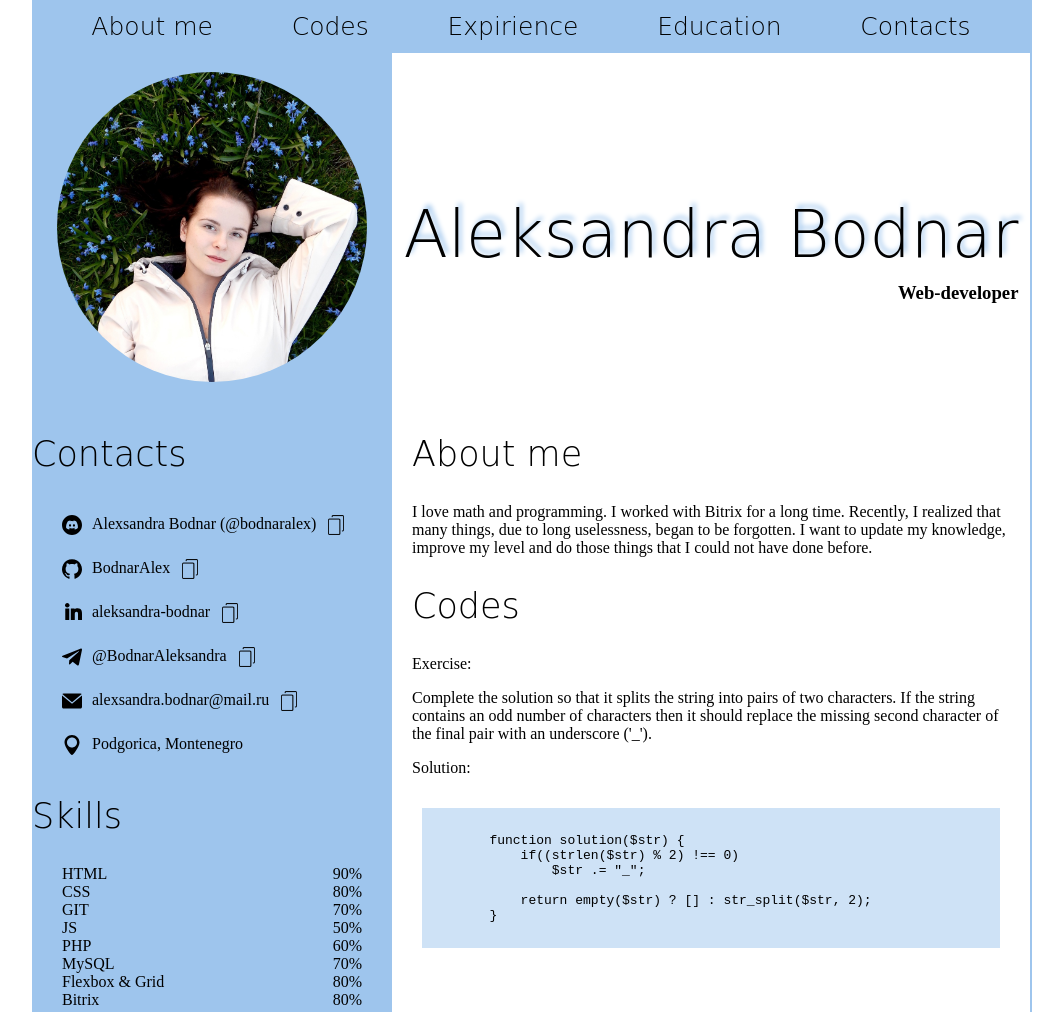
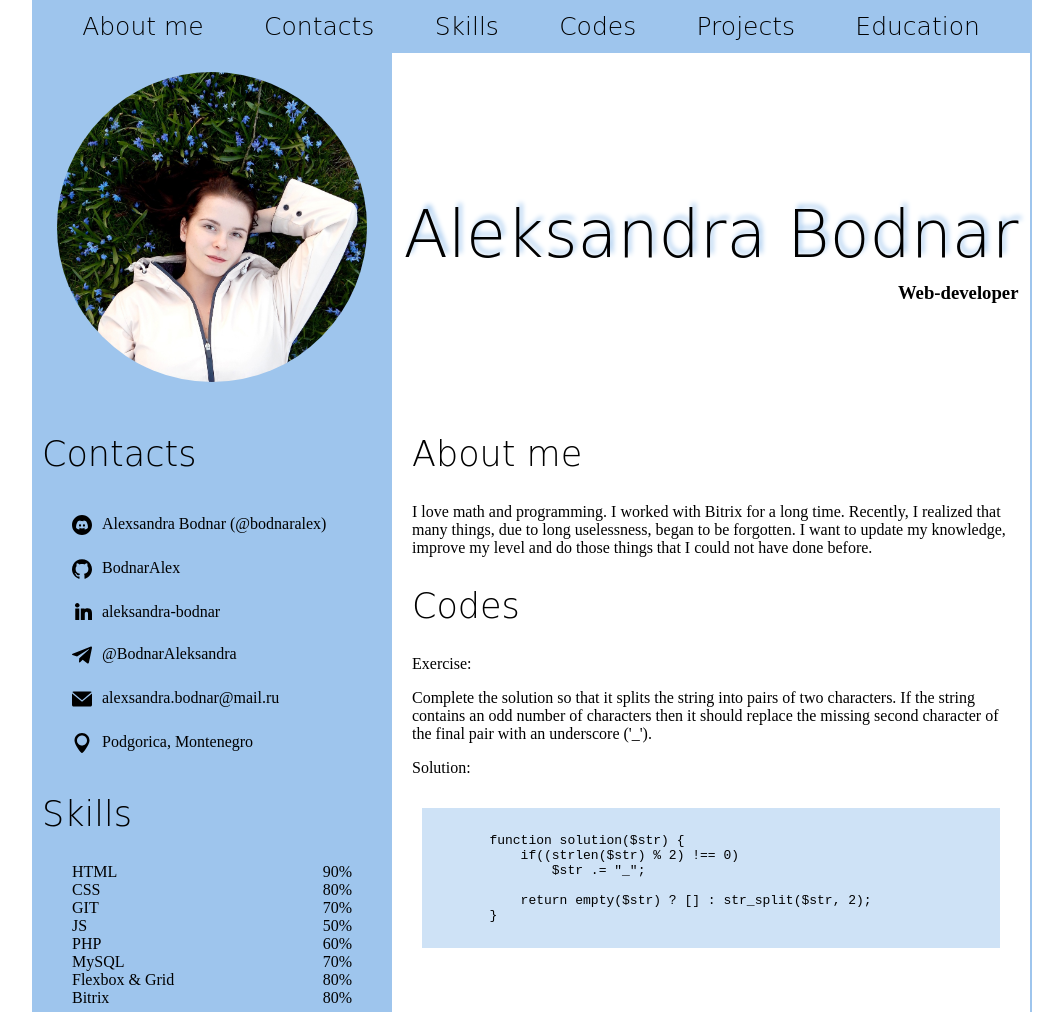
Before and after one commit to BodnarAlex/rsschool-cv, a plain HTML site: page index.html in a window 1280 px wide. Shown: the top 1012 px of the page, without its empty margins (108-1171 px from the left). Drawn offline with Linux system fonts and the light colour scheme; a web font is replaced by a local one.

Commit message:
fix: delete extra elements

```diff
--- a/index.html
+++ b/index.html
@@ -15,10 +15,12 @@
         <nav class="top_menu">
             <ul>
                 <li><a href="#section_about">About me</a></li>
+                <li><a href="#section_contacts">Contacts</a></li>
+                <li><a href="#section_skill">Skills</a></li>
                 <li><a href="#section_codes">Codes</a></li>
-                <li><a href="#section_expirience">Expirience</a></li>
+                <li><a href="#section_expirience">Projects</a></li>
                 <li><a href="#section_educate">Education</a></li>
-                <li><a href="#section_contacts">Contacts</a></li>
+
               </ul>
         </nav>
         <div class="presentation">
@@ -45,35 +47,30 @@
                                     <div class="contact__content">
                                         Alexsandra Bodnar (@bodnaralex)
                                     </div>
-                                    <div class="image image_copy"></div>
                                 </li>
                                 <li>
                                     <div class="image image_github"></div>
                                     <div class="contact__content">
                                         <a href="https://github.com/BodnarAlex">BodnarAlex</a>
                                     </div>
-                                    <div class="image image_copy"></div>
                                 </li>
                                 <li>
                                     <div class="image image_linkedin"></div>
                                     <div class="contact__content">
                                         <a href="https://linkedin.com/in/aleksandra-bodnar/">aleksandra-bodnar</a>
                                     </div>
-                                    <div class="image image_copy"></div>
                                 </li>
                                 <li>
                                     <div class="image image_telegram"></div>
                                     <div class="contact__content">
                                         <a href="https://t.me/@BodnarAleksandra">@BodnarAleksandra</a>
                                     </div>
-                                    <div class="image image_copy"></div>
                                 </li>
                                 <li>
                                     <div class="image image_mail"></div>
                                     <div class="contact__content">
                                         <a href="alexsandra.bodnar@mail.ru">alexsandra.bodnar@mail.ru</a>
                                     </div>
-                                    <div class="image image_copy"></div>
                                 </li>
                                 <li>
                                     <div class="image image_adress"></div>
--- a/style.css
+++ b/style.css
@@ -38,6 +38,8 @@ main .content, .presentation, .project_content_using ul{
 }
 .content-left{
     min-width: 360px;
+    box-sizing: border-box;
+    padding: 0 10px;
 }
 .content-right{
     margin: 0 20px;
@@ -134,12 +136,14 @@ h3{
 }
 .project{
     flex: 2;
+    margin-bottom: 10px;
 }
 .project_content{
     font-size: 25px;
     color: #000;
     font-weight: 500;
     max-width: 250px;
+    margin: 0 auto;
 }
 a{
     text-decoration: none;
```
